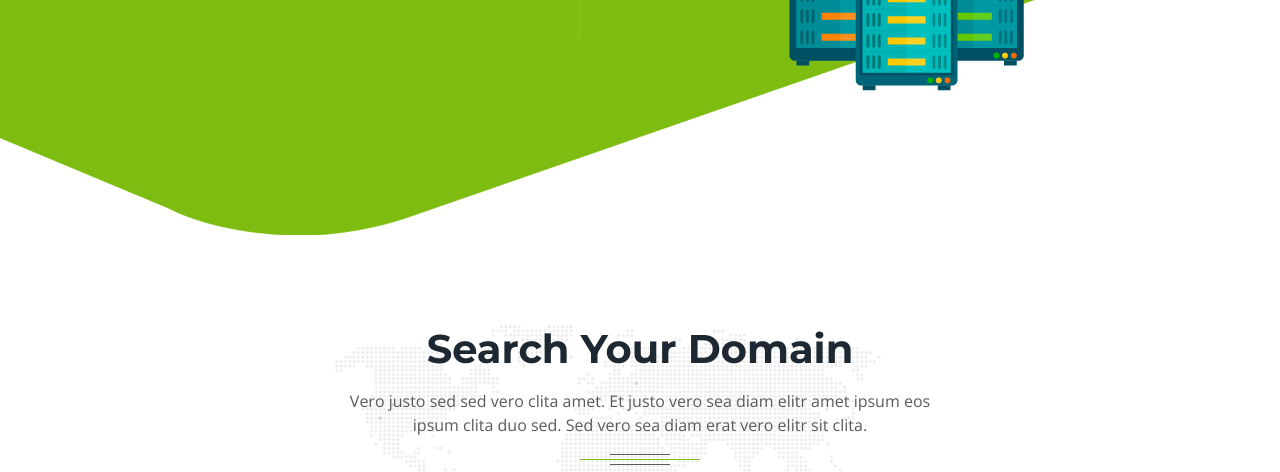
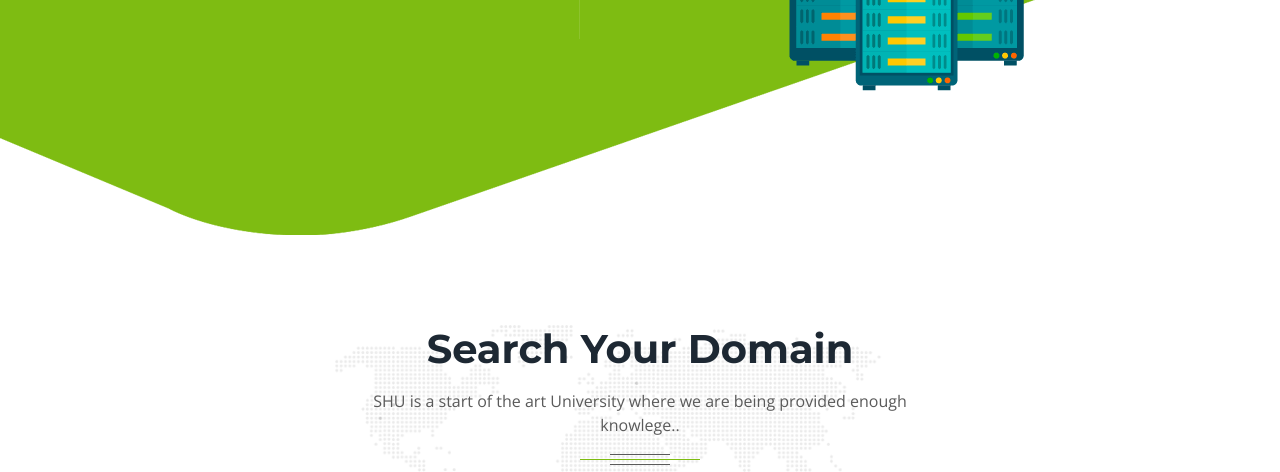
Before and after one commit to progrmoiz/mywebsite.github.io, a plain HTML site: page index.html in a window 1280 px wide. Shown: the part 480-952 px from the top of the page. Drawn offline with nearby package versions, Linux system fonts and the light colour scheme.

Commit message:
change sample text to real

```diff
--- a/index.html
+++ b/index.html
@@ -122,7 +122,7 @@
                     <div class="col-lg-10">
                         <div class="section-title position-relative text-center mx-auto mb-4 pb-4 wow fadeInUp" data-wow-delay="0.1s" style="max-width: 600px;">
                             <h1 class="mb-3">Search Your Domain</h1>
-                            <p class="mb-1">Vero justo sed sed vero clita amet. Et justo vero sea diam elitr amet ipsum eos ipsum clita duo sed. Sed vero sea diam erat vero elitr sit clita.</p>
+                            <p class="mb-1">SHU is a start of the art University where we are being provided enough knowlege..</p>
                         </div>
                         <div class="position-relative w-100 my-3 wow fadeInUp" data-wow-delay="0.3s">
                             <input class="form-control bg-transparent w-100 py-3 ps-4 pe-5" type="text" placeholder="Enter your domain name">
```
